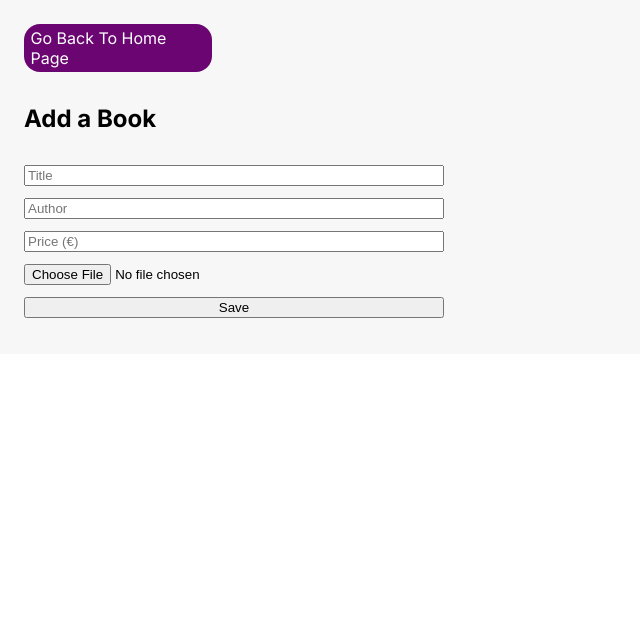
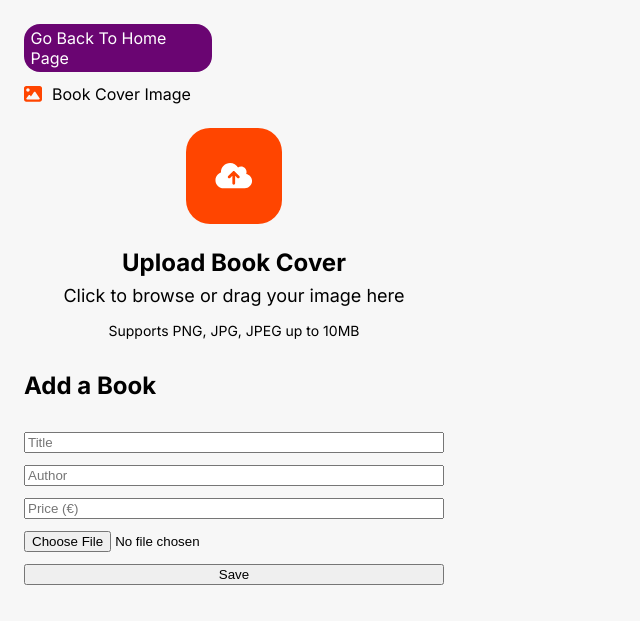
Before and after one commit to Sci-Studio/bookstore.webgui, a React (Vite) app: page /books/new in a window 1280 px wide. Shown: the top 624 px of the page, without its empty margins (0-640 px from the left). Built offline with nearby package versions, Linux system fonts and the light colour scheme; no server answers.

Commit message:
created drag drop widget

```diff
--- a/src/pages/BookForm.tsx
+++ b/src/pages/BookForm.tsx
@@ -2,8 +2,9 @@ import { useState } from 'react'
 import { useNavigate } from 'react-router-dom'
 import axios from 'axios'
 import './BookForm.css'
-
-
+import DragDropFile from '../widgets/drag-drop-files/DragDropFile';
+import coverImage from '../assets/svg/cover_image.svg';
+import uploadImage from '../assets/svg/upload.svg';
 const API_BASE = import.meta.env.VITE_API_BASE || '/api'
 
 
@@ -14,6 +15,10 @@ export default function BookForm() {
     const [imageFile, setImageFile] = useState<File | null>(null)
     const [msg, setMsg] = useState('')
     const [uploading, setUploading] = useState(false)
+
+    const dropTitle = 'Upload Book Cover';
+    const dropSubTitle = 'Click to browse or drag your image here';
+    const dropSupportedFormats = 'Supports PNG, JPG, JPEG up to 10MB';
 
     const navigate = useNavigate()
 
@@ -53,6 +58,7 @@ export default function BookForm() {
             <div className='goBackToHomePage' onClick={() => navigate('/')}>
                 <label>Go Back To Home Page</label>
             </div>
+            <DragDropFile label='Book Cover Image' labelImageUrl={coverImage} imageUrl={uploadImage} title={dropTitle} subTitle={dropSubTitle} supportedFormats={dropSupportedFormats}></DragDropFile>
             <h2>Add a Book</h2>
             <input placeholder="Title" value={title} onChange={e=>setTitle(e.target.value)} required />
             <input placeholder="Author" value={author} onChange={e=>setAuthor(e.target.value)} required />
--- /dev/null
+++ b/src/widgets/drag-drop-files/DragDropFile.module.css
@@ -0,0 +1,55 @@
+@import '../../css/fonts.css';
+
+.header {
+    display: flex;
+    flex-direction: row;
+    align-items: center;
+}
+
+.label {
+    padding-left: 10px;
+}
+
+.dragDropArea {
+    display: flex;
+    flex-direction: column;
+    justify-content: center;
+    align-items: center;
+    margin-top: 24px;
+}
+
+.dragDropImage {
+    background-color: #FF4500;
+    width: 96px;
+    height: 96px;
+    border-radius: 24px;
+    display: flex;
+    justify-content: center;
+    align-items: center;
+
+    img {
+        width: 37.5px;
+        height: 26px;
+    }
+}
+
+.title {
+    margin-top: 24px;
+    font-family: 'Inter', sans-serif;
+    font-weight: var(--font-weight-bold);
+    font-size: var(--font-size-xl);
+}
+
+.subTitle {
+    margin-top: 8px;
+    font-family: 'Inter', sans-serif;
+    font-weight: var(--font-weight-regular);
+    font-size: var(--font-size-mlg);
+}
+
+.supportedFormats{
+    margin-top: 16px;
+    font-family: 'Inter', sans-serif;
+    font-weight: var(--font-weight-regular);
+    font-size: var(--font-size-sm);
+}
--- /dev/null
+++ b/src/widgets/drag-drop-files/DragDropFile.tsx
@@ -0,0 +1,32 @@
+import styles from './DragDropFile.module.css';
+
+export interface IDragDropFileProps {
+    label?: string | null,
+    labelImageUrl?: string | undefined,
+    imageUrl?: string | undefined,
+    title?: string | null,
+    subTitle?: string | null,
+    supportedFormats?: string | null,
+}
+export default function DragDropFile(
+    { label, labelImageUrl, imageUrl, title, subTitle, supportedFormats }: IDragDropFileProps
+) {
+    return (
+        <main>
+            <div className={styles.container}>
+                <div className={styles.header}>
+                    { labelImageUrl && <img className={styles.img} src={labelImageUrl}/> }
+                    { label && <label className={styles.label}>{label}</label> }
+                </div>
+                <div className={styles.dragDropArea}>
+                    <div className={styles.dragDropImage}>
+                        { imageUrl && <img className={styles.dragDropImg} src={imageUrl}/> }
+                    </div>
+                    { title && <span className={styles.title}>{title}</span> }
+                    { subTitle && <span className={styles.subTitle}>{subTitle}</span> }
+                    { supportedFormats && <span className={styles.supportedFormats}>{supportedFormats}</span> }
+                </div>
+            </div>
+        </main>
+    )
+}
```
Also changed, not shown: src/assets/svg/upload.svg (added).
